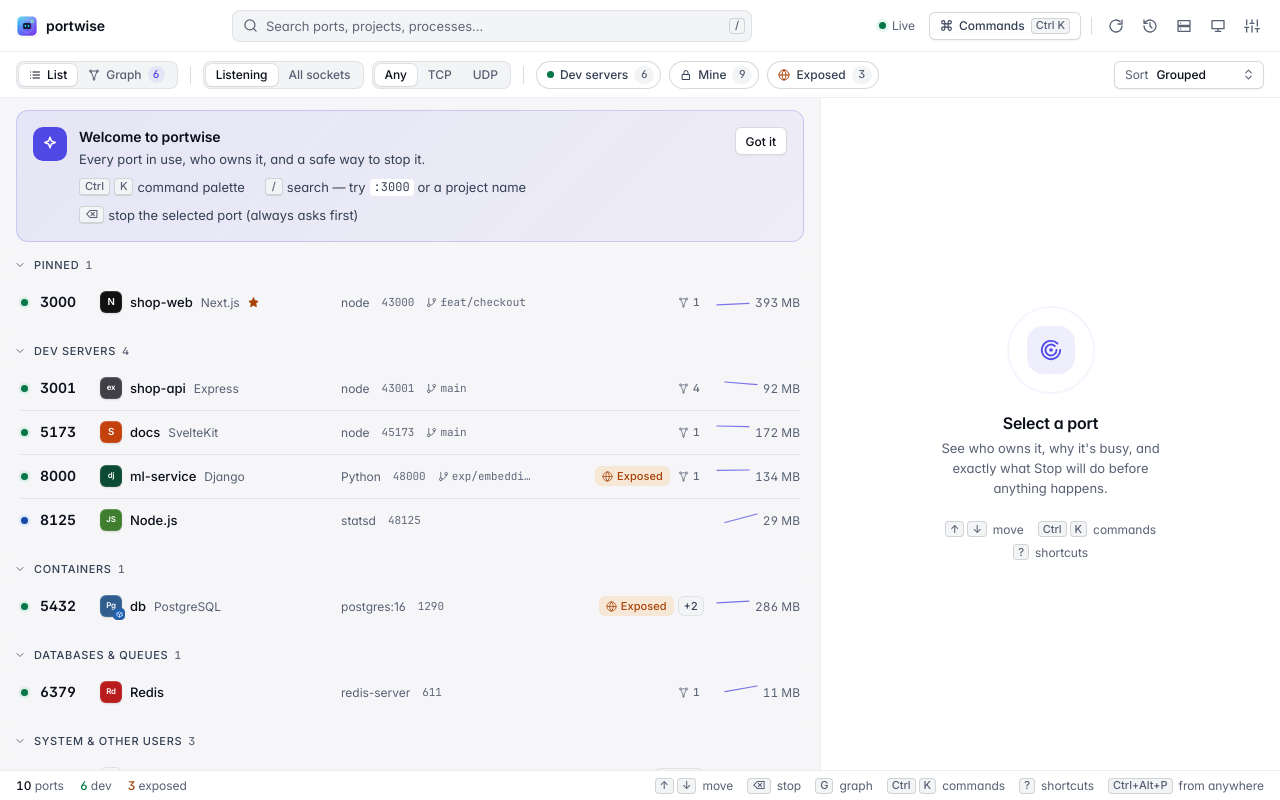
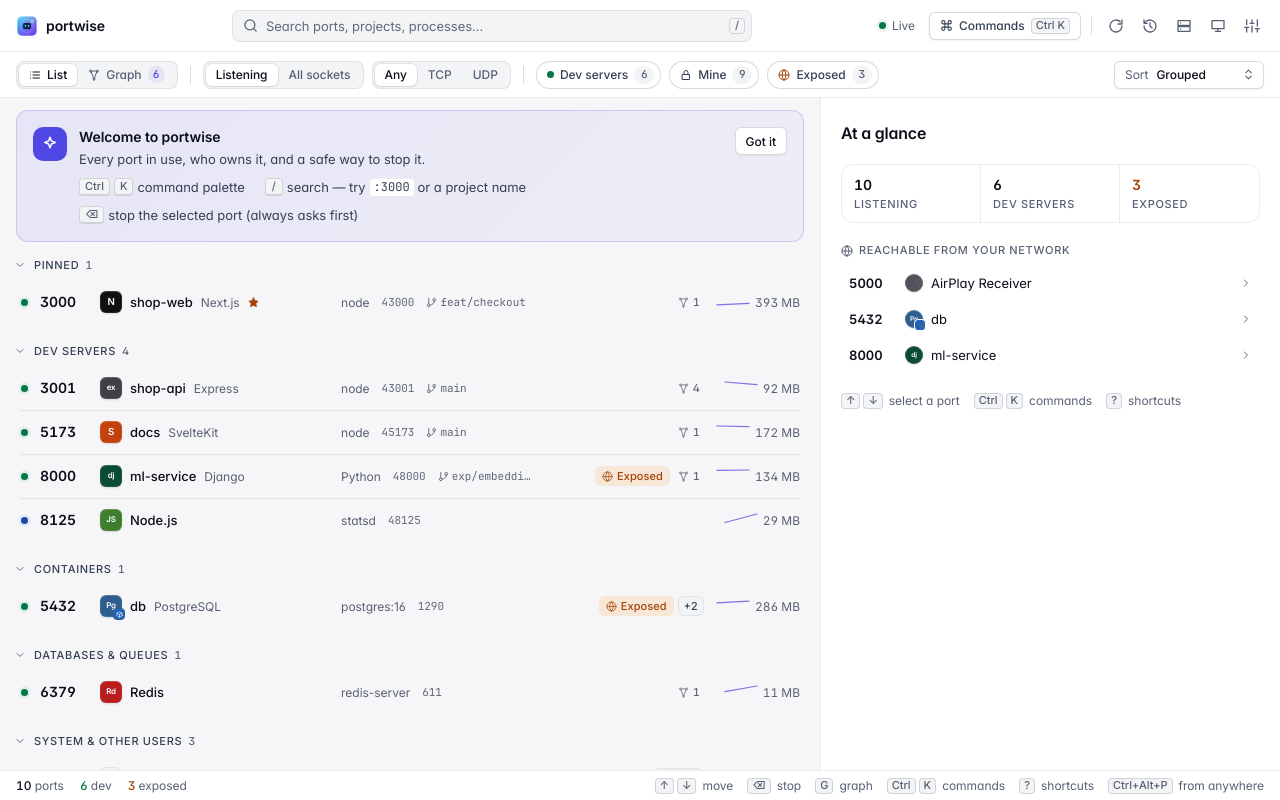
Before and after one commit to santoshshinde2012/holdmap, a Svelte app in the folder apps/desktop/: page / in a window 1280 px wide. Built offline with nearby package versions, Linux system fonts and the light colour scheme.

Commit message:
feat(desktop): an 'at a glance' summary in the empty details pane

```diff
--- a/apps/desktop/src/App.svelte
+++ b/apps/desktop/src/App.svelte
@@ -719,7 +719,8 @@
         <Splitter bind:width={paneWidth} min={340} max={680} initial={PANE_DEFAULT} />
         <DetailPane entry={selected} explanation={selected ? explanations[selected.port] ?? null : null} http={selected ? httpInfo[selected.port] ?? null : null} loading={explaining} busy={selected ? !!busy[selected.id] : false} bind:tab={detailTab} {mod}
           onstop={() => selected && requestStop(selected, false)} onkill={() => selected && requestStop(selected, true)} onopen={() => selected && open(selected)} oncopy={copy}
-          {graph} pinned={!!selected && pins.has(selected.port)} onpin={() => selected && togglePin(selected)} onstopcluster={requestClusterStop} onselectnode={(n) => selectNode(n)} />
+          {graph} pinned={!!selected && pins.has(selected.port)} onpin={() => selected && togglePin(selected)} onstopcluster={requestClusterStop} onselectnode={(n) => selectNode(n)}
+          entries={snapshot?.entries ?? []} onselectentry={(e) => selectEntry(e, false)} />
       </div>
     {/if}
   </main>
--- /dev/null
+++ b/apps/desktop/src/components/detail/AtAGlance.svelte
@@ -0,0 +1,66 @@
+<script lang="ts">
+  // The details pane with nothing selected: a summary of the machine instead of a blank pane.
+  // Counts, the ports other devices can reach (one click selects them) and the keys to start with.
+  import Icon from "../Icon.svelte";
+  import Kbd from "../ui/Kbd.svelte";
+  import FrameworkIcon from "../FrameworkIcon.svelte";
+  import { glance } from "../../lib/detail";
+  import { title } from "../../lib/format";
+  import type { PortEntry } from "../../lib/types";
+
+  let { entries, onselect, mod = "Ctrl" }: { entries: PortEntry[]; onselect: (e: PortEntry) => void; mod?: string } = $props();
+  const g = $derived(glance(entries));
+</script>
+
+<div class="glance">
+  <h3>At a glance</h3>
+  <div class="counts">
+    <div><span class="n">{g.total}</span><span class="l">listening</span></div>
+    <div><span class="n">{g.dev}</span><span class="l">dev servers</span></div>
+    <div class:warn={g.exposedCount > 0}><span class="n">{g.exposedCount}</span><span class="l">exposed</span></div>
+  </div>
+
+  {#if g.exposed.length}
+    <section aria-labelledby="glance-exposed">
+      <h4 id="glance-exposed"><Icon name="globe" size={12} />Reachable from your network</h4>
+      <ul>
+        {#each g.exposed as e (e.id)}
+          <li><button type="button" onclick={() => onselect(e)}>
+            <span class="port">{e.port}</span>
+            <FrameworkIcon entry={e} size={18} />
+            <span class="t">{title(e)}</span>
+            <Icon name="chevron" size={12} />
+          </button></li>
+        {/each}
+      </ul>
+      {#if g.exposedCount > g.exposed.length}<p class="more">and {g.exposedCount - g.exposed.length} more (press E to filter)</p>{/if}
+    </section>
+  {:else}
+    <p class="calm"><Icon name="check" size={12} />Nothing is reachable from other devices.</p>
+  {/if}
+
+  <div class="keys"><span><Kbd keys={["↑", "↓"]} size="sm" /> select a port</span><span><Kbd keys={[mod, "K"]} size="sm" /> commands</span><span><Kbd keys="?" size="sm" /> shortcuts</span></div>
+</div>
+
+<style>
+  .glance { padding: var(--sp-6) var(--sp-5); display: grid; gap: var(--sp-5); color: var(--muted); }
+  h3 { margin: 0; color: var(--text); font-size: var(--fs-title); font-weight: var(--fw-semibold); letter-spacing: var(--ls-title); line-height: var(--lh-title); }
+  .counts { display: grid; grid-template-columns: repeat(3, minmax(0, 1fr)); border: 1px solid var(--border); border-radius: var(--r-lg); overflow: hidden; }
+  .counts div { display: grid; gap: 2px; padding: 10px 12px; box-shadow: -1px 0 0 var(--border); }
+  .n { color: var(--text); font-size: var(--fs-heading); line-height: var(--lh-heading); letter-spacing: var(--ls-heading); font-weight: var(--fw-semibold); font-variant-numeric: tabular-nums; }
+  .counts .warn .n { color: var(--warn); }
+  .l { font-size: var(--fs-label); line-height: var(--lh-label); letter-spacing: var(--ls-label); text-transform: uppercase; font-weight: var(--fw-medium); }
+  h4 { display: flex; align-items: center; gap: 6px; margin: 0 0 var(--sp-2); font-size: var(--fs-label); line-height: var(--lh-label); letter-spacing: var(--ls-label); text-transform: uppercase; font-weight: var(--fw-medium); }
+  ul { list-style: none; margin: 0; padding: 0; display: grid; gap: 2px; }
+  button { width: 100%; display: flex; align-items: center; gap: var(--sp-2); height: 34px; padding: 0 var(--sp-2); border: 0; border-radius: var(--r-md); background: transparent; color: var(--text); font: inherit; text-align: left; cursor: pointer; transition: background var(--dur-1) var(--ease); }
+  button:hover { background: var(--row-hover); }
+  button:focus-visible { outline: 2px solid var(--ring); outline-offset: -2px; }
+  button :global(svg:last-child) { color: var(--faint); margin-left: auto; flex: none; }
+  .port { width: 48px; font-weight: var(--fw-semibold); font-variant-numeric: tabular-nums; }
+  .t { min-width: 0; overflow: hidden; text-overflow: ellipsis; white-space: nowrap; }
+  .more, .calm { margin: var(--sp-1) 0 0; font-size: var(--fs-body-sm); line-height: var(--lh-body-sm); }
+  .calm { display: flex; align-items: center; gap: 6px; }
+  .calm :global(svg) { color: var(--ok); }
+  .keys { display: flex; flex-wrap: wrap; gap: 6px 14px; font-size: var(--fs-body-sm); line-height: var(--lh-body-sm); }
+  .keys span { display: inline-flex; align-items: center; gap: 6px; white-space: nowrap; }
+</style>
--- a/apps/desktop/src/components/detail/DetailPane.svelte
+++ b/apps/desktop/src/components/detail/DetailPane.svelte
@@ -6,8 +6,8 @@
   import Button from "../ui/Button.svelte";
   import Tabs, { panelId, tabId } from "../ui/Tabs.svelte";
   import ScrollArea from "../ui/ScrollArea.svelte";
-  import Kbd from "../ui/Kbd.svelte";
   import DetailHeader from "./DetailHeader.svelte";
+  import AtAGlance from "./AtAGlance.svelte";
   import OverviewPanel from "./OverviewPanel.svelte";
   import ConnectionsPanel from "./ConnectionsPanel.svelte";
   import ProcessPanel from "./ProcessPanel.svelte";
@@ -38,6 +38,8 @@
     onstopcluster,
     onselectnode,
     mod = "Ctrl",
+    entries = [],
+    onselectentry = () => {},
   }: {
     entry: PortEntry | null;
     explanation: Explanation | null;
@@ -57,6 +59,9 @@
     onstopcluster?: (name: string) => void;
     onselectnode?: (n: GraphNode) => void;
     mod?: string;
+    /** Every port, for the summary shown while nothing is selected. */
+    entries?: PortEntry[];
+    onselectentry?: (e: PortEntry) => void;
   } = $props();
 
   const reduced = typeof matchMedia !== "undefined" && matchMedia("(prefers-reduced-motion: reduce)").matches;
@@ -74,12 +79,7 @@
 
 <aside class="pane" class:drawer aria-label="Port details">
   {#if !entry}
-    <div class="placeholder">
-      <div class="ph-art" aria-hidden="true"><span class="ring r1"></span><span class="ring r2"></span><span class="core"><Icon name="radar" size={22} /></span></div>
-      <h3>Select a port</h3>
-      <p>See who owns it, why it's busy, and exactly what Stop will do before anything happens.</p>
-      <div class="ph-keys"><span><Kbd keys={["↑", "↓"]} size="sm" /> move</span><span><Kbd keys={[mod, "K"]} size="sm" /> commands</span><span><Kbd keys="?" size="sm" /> shortcuts</span></div>
-    </div>
+    <AtAGlance {entries} onselect={onselectentry} {mod} />
   {:else}
     <DetailHeader {entry} {pinned} {onpin} {oncopy} {onclose} />
     <Tabs {tabs} bind:value={tab} {base} label="Details sections" />
@@ -125,14 +125,4 @@
   .sp { flex: 1; }
   .why { display: inline-flex; align-items: center; gap: 6px; font-size: var(--fs-body-sm); line-height: var(--lh-body-sm); color: var(--muted); font-weight: var(--fw-medium); }
 
-  .placeholder { margin: auto; text-align: center; max-width: 300px; color: var(--muted); padding: var(--sp-6); }
-  .placeholder h3 { color: var(--text); margin: var(--sp-5) 0 var(--sp-1); font-size: var(--fs-title); font-weight: var(--fw-semibold); letter-spacing: var(--ls-title); line-height: var(--lh-title); }
-  .placeholder p { margin: 0 0 var(--sp-5); }
-  .ph-keys { display: inline-flex; flex-wrap: wrap; justify-content: center; gap: 6px 14px; font-size: var(--fs-body-sm); line-height: var(--lh-body-sm); }
-  .ph-keys span { display: inline-flex; align-items: center; gap: 6px; white-space: nowrap; }
-  .ph-art { position: relative; width: 84px; height: 84px; margin: 0 auto; display: grid; place-items: center; }
-  .ring { position: absolute; inset: 0; border-radius: 50%; border: 1px solid var(--accent); opacity: 0; animation: ping 2.8s var(--ease) infinite; }
-  .ring.r2 { animation-delay: 1.4s; }
-  .core { width: 48px; height: 48px; border-radius: 16px; display: grid; place-items: center; background: var(--accent-soft); color: var(--accent); }
-  @keyframes ping { 0% { transform: scale(0.55); opacity: 0.6; } 100% { transform: scale(1.15); opacity: 0; } }
 </style>
--- a/apps/desktop/src/lib/detail.ts
+++ b/apps/desktop/src/lib/detail.ts
@@ -51,3 +51,13 @@
   add("Watch this port", `portwise wait ${p} --free`);
   return out;
 }
+
+export interface Glance { total: number; dev: number; exposed: PortEntry[]; exposedCount: number }
+
+/** The empty details pane's summary: counts, and the ports other devices can reach (owned ones first). */
+export function glance(entries: PortEntry[], max = 5): Glance {
+  const exposed = entries
+    .filter((e) => e.exposure === "all_interfaces")
+    .sort((a, b) => Number(!!b.process || !!b.container) - Number(!!a.process || !!a.container) || a.port - b.port);
+  return { total: entries.length, dev: entries.filter((e) => e.is_dev).length, exposed: exposed.slice(0, max), exposedCount: exposed.length };
+}
```
Also changed, not shown: 1 other file (tests, documents, lock files or other folders).
